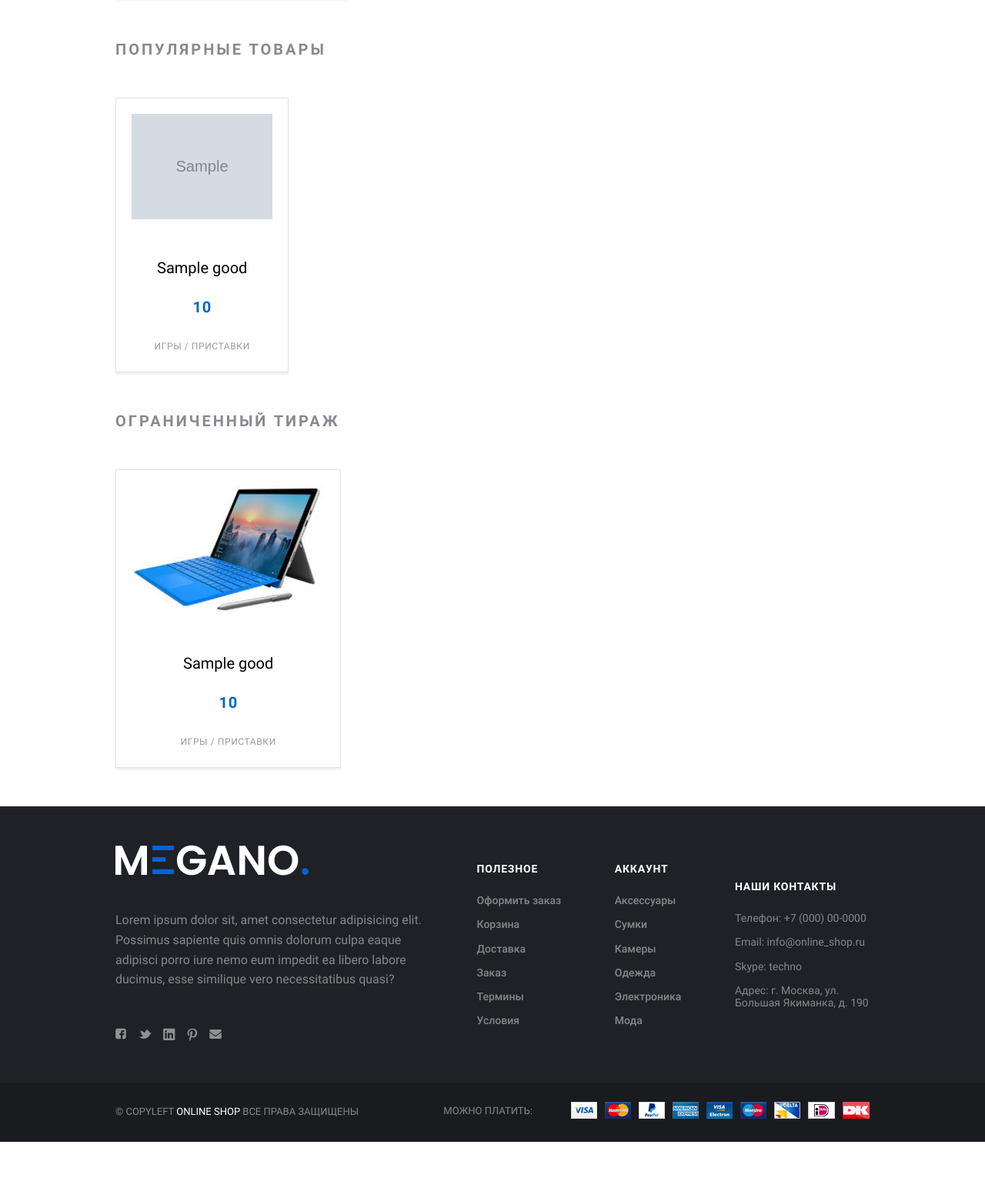
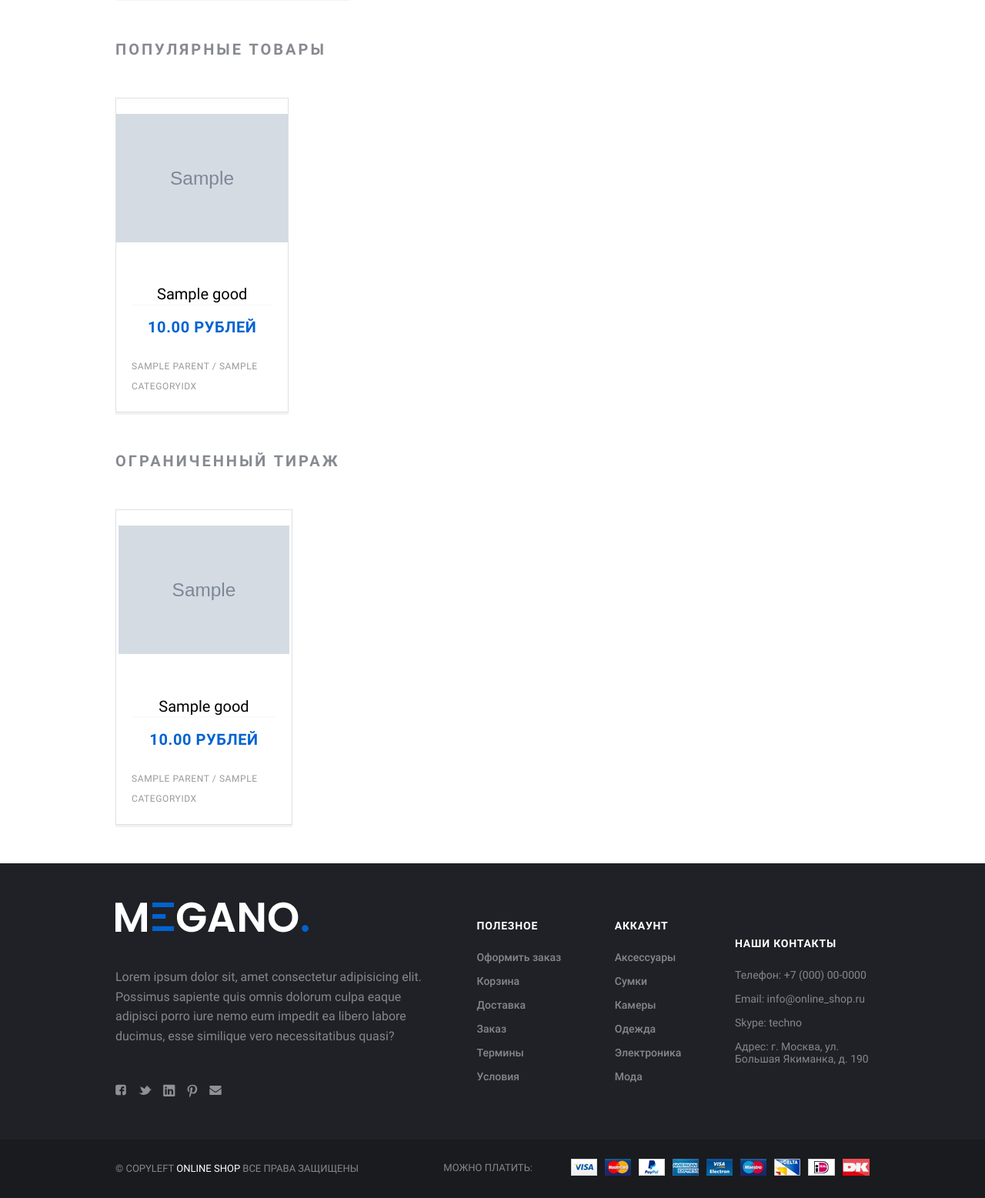
Before and after one commit to chegodaevvl/online_shop, a Django app: template online_shop/templates/index.html in a window 1280 px wide. Shown: the part 714-2271 px from the top of the page at 77% size. Before the commit the page ends 2198 px from the top, so only its background shows below. Run offline with Django 3.2, Linux system fonts and the light colour scheme; the template is opened without the code that fills it: most values are stand-ins (such as "Sample title", 1, 10 or a date in 2020); grey boxes marked "Sample" are stand-in pictures.

Commit message:
Fixed goods car display

```diff
--- a/online_shop/common/utils/utils.py
+++ b/online_shop/common/utils/utils.py
@@ -1,10 +1,10 @@
 from random import sample
 from typing import Set
+from django.db.models import Min
 
 from app_categories.models import Categories
 from app_banners.models import Banners
 from app_goods.models import Goods, GoodsInShops
-from django.db.models import Min
 
 
 def get_banners() -> list:
@@ -13,7 +13,6 @@ def get_banners() -> list:
 
 
 def get_favorite_categories() -> list:
-    # categories =Categories.objects.all()
     categories = Categories.objects.annotate(min_price=Min('goods__goodsinshops__price'))
     result = list()
     for item in categories:
--- a/online_shop/online_shop/views.py
+++ b/online_shop/online_shop/views.py
@@ -1,5 +1,5 @@
 from django.views.generic import TemplateView
-from common.utils.utils import get_favorite_categories, get_categories, get_banners
+from common.utils.utils import get_favorite_categories, get_banners
 from app_goods.utils import get_limited_goods, get_top_goods
 
 
@@ -12,5 +12,4 @@ class MainView(TemplateView):
         context.update({'favorite_categories': get_favorite_categories()})
         context.update({'top_goods': get_top_goods(8)})
         context.update({'limited_goods': get_limited_goods(16)})
-        context.update({'categories': get_categories()})
         return context
--- a/online_shop/static/css/style.css
+++ b/online_shop/static/css/style.css
@@ -436,17 +436,15 @@ img {
   margin-right: 40px;
 }
 
-.card-link {
-  position: absolute;
-  top: 0;
-  left: 0;
-  right: 0;
-  bottom: 0;
+.good__card:hover .goods-bottom .goods-btns {
+  display: flex;
+  transform: translate(0, 0);
 }
 
 .goods-img {
-  width: 100%;
   margin-bottom: 50px;
+  max-width: 250px;
+  max-height: 167px;
 }
 
 .goods-title {
@@ -454,7 +452,21 @@ img {
   line-height: 26px;
   font-size: 20px;
   text-align: center;
-  margin-bottom: 25px;
+}
+
+.goods-top {
+  flex-direction: column;
+  justify-content: space-between;
+  align-items: center;
+}
+
+.goods-bottom {
+  position: relative;
+  padding-top: 15px;
+  flex-direction: column;
+  justify-content: space-between;
+  align-items: center;
+  border-top: 2px solid #fafbfc;
 }
 
 .goods-price {
@@ -474,6 +486,32 @@ img {
   line-height: 26px;
   text-transform: uppercase;
   letter-spacing: 0.6px;
+}
+
+.goods-btns {
+  display: none;
+  position: absolute;
+  top: 15px;
+  left: 0;
+  right: 0;
+  bottom: 0;
+  background-color: #fff;
+  justify-content: center;
+  align-items: center;
+  transform: translate(0, 100%);
+  transition: transform .6s ease-in-out;
+}
+
+.goods-btn {
+  width: 41px;
+  height: 41px;
+  justify-content: center;
+  align-items: center;
+  background-color: #ebebeb;
+}
+
+.goods-btn:not(:last-child) {
+  margin-right: 15px;
 }
 
 .goods-swiper {
--- a/online_shop/static/js/script.js
+++ b/online_shop/static/js/script.js
@@ -15,8 +15,8 @@ window.addEventListener('DOMContentLoaded', function() {
   });
 
   var goodsSwiper = new Swiper(".goods-swiper", {
-      slidesPerView: 3,
-      spaceBetween: 50,
+      slidesPerView: 4,
+      spaceBetween: 20,
 
       pagination: {
         el: '.goods-pagination',
--- a/online_shop/templates/index.html
+++ b/online_shop/templates/index.html
@@ -38,13 +38,42 @@
         <ul class="goods-list list-reset flex">
             {% for item in top_goods %}
             <li class="good__card flex">
-                <img class="goods-img" src="media/{{ item.goodsimg }}" alt="item.goodsname">
-                <h4 class="goods-title header-reset">
-                    {{ item.goodsname }}
-                </h4>
-                <span class="goods-price">{{ item.price }}</span>
-                <span class="goods-cat">Игры / приставки</span>
-                <a href="/goods/{{ item.id }}" class="card-link"></a>
+                <div class="goods-top flex">
+                    <a href="/goods/{{ item.id }}" class="card-link">
+                        <img class="goods-img" src="media/{{ item.image }}" alt="item.goodsname">
+                    </a>
+                    <strogn class="goods-title header-reset">
+                        <a href="/goods/{{ item.id }}" class="card-link">
+                            {{ item.goodsname }}
+                        </a>
+                    </strogn>
+                </div>
+                <div class="goods-bottom flex">
+                    <span class="goods-price">{{ item.price|floatformat:2|intcomma }} рублей</span>
+                    <span class="goods-cat">
+                        {% if item.categoryidx.parent %}
+                        {{ item.categoryidx.parent.categoryname }} /
+                        {% endif %}
+                        {{ item.categoryidx.categoryname }}
+                    </span>
+                    <ul class="goods-btns list-reset flex">
+                        <li class="goods-btn flex">
+                            <a href="/goods/{{ item.id }}">
+                                <img src="{% static 'img/bookmark.svg' %}">
+                            </a>
+                        </li>
+                        <li class="goods-btn flex">
+                            <a href="#">
+                                <img src="{% static 'img/change.svg' %}">
+                            </a>
+                        </li>
+                        <li class="goods-btn flex">
+                            <a href="#">
+                                <img src="{% static 'img/cart.svg' %}">
+                            </a>
+                        </li>
+                    </ul>
+                </div>
             </li>
             {% endfor %}
         </ul>
@@ -57,13 +86,42 @@
             <div class="swiper-wrapper">
             {% for item in limited_goods %}
               <div class="swiper-slide good__card flex">
-                <img class="goods-img" src="img/card.jpg" alt="">
-                <h4 class="goods-title header-reset">
-                  {{ item.goodsname }}
-                </h4>
-                <span class="goods-price">{{ item.price }}</span>
-                <span class="goods-cat">Игры / приставки</span>
-                <a href="/goods/{{ item.id }}" class="card-link"></a>
+                <div class="goods-top flex">
+                    <a href="/goods/{{ item.id }}" class="card-link">
+                        <img class="goods-img" src="media/{{ item.image }}" alt="item.goodsname">
+                    </a>
+                    <strogn class="goods-title header-reset">
+                        <a href="/goods/{{ item.id }}" class="card-link">
+                            {{ item.goodsname }}
+                        </a>
+                    </strogn>
+                </div>
+                <div class="goods-bottom flex">
+                    <span class="goods-price">{{ item.price|floatformat:2|intcomma }} рублей</span>
+                    <span class="goods-cat">
+                        {% if item.categoryidx.parent %}
+                        {{ item.categoryidx.parent.categoryname }} /
+                        {% endif %}
+                        {{ item.categoryidx.categoryname }}
+                    </span>
+                    <ul class="goods-btns list-reset flex">
+                        <li class="goods-btn flex">
+                            <a href="/goods/{{ item.id }}">
+                                <img src="{% static 'img/bookmark.svg' %}">
+                            </a>
+                        </li>
+                        <li class="goods-btn flex">
+                            <a href="#">
+                                <img src="{% static 'img/change.svg' %}">
+                            </a>
+                        </li>
+                        <li class="goods-btn flex">
+                            <a href="#">
+                                <img src="{% static 'img/cart.svg' %}">
+                            </a>
+                        </li>
+                    </ul>
+                </div>
               </div>
             {% endfor %}
             </div>
```
Also changed, not shown: online_shop/app_goods/utils.py (+4 -3 lines), online_shop/static/img/bookmark.svg (added), online_shop/static/img/change.svg (added).
